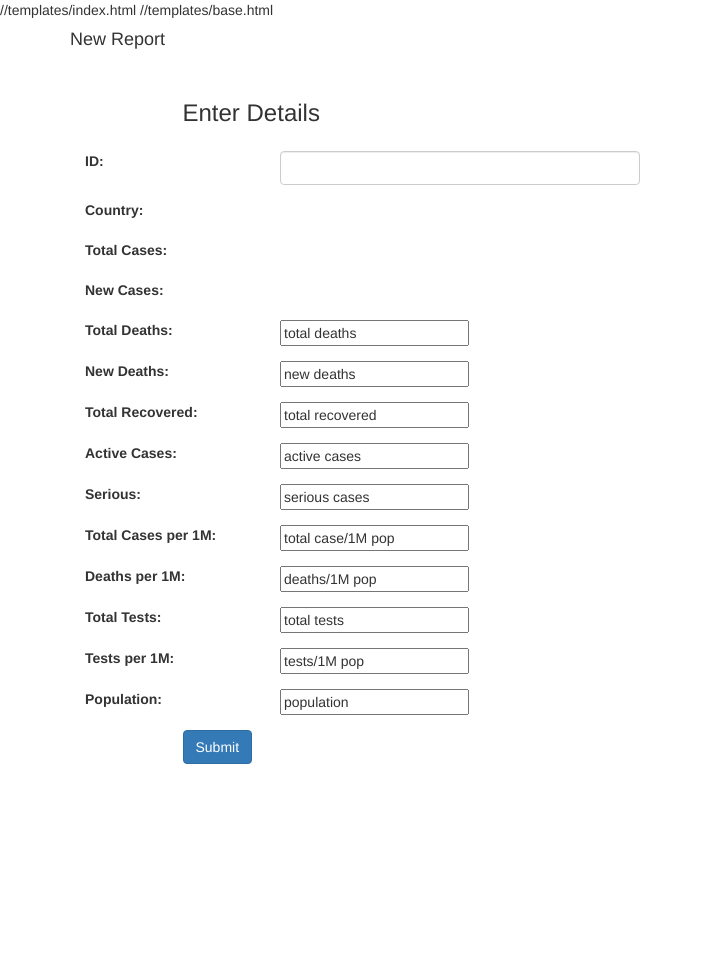
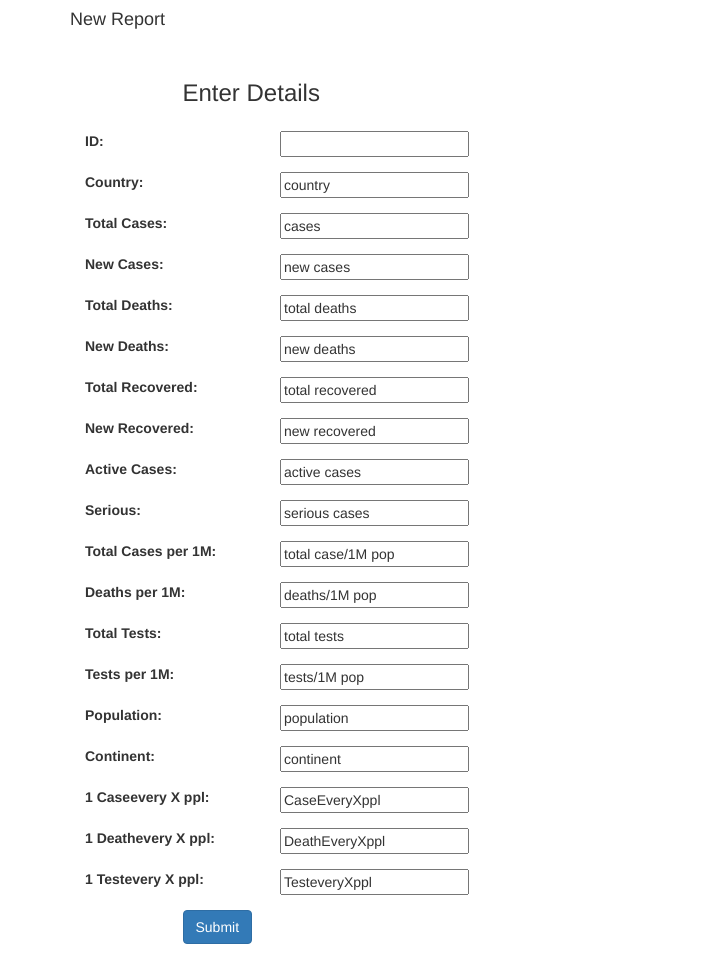
Before and after one commit to Ramanujam3991/covid-statistics-awareness, a Django app: page /addnew in a window 1280 px wide. Shown: the whole page, without its empty margins (0-703 px from the left). Before the commit the page ends 764 px from the top, so only its background shows below. Run offline with Django 3.2, Linux system fonts and the light colour scheme; some libraries are stand-ins or nearby versions.

Commit message:
Working model

```diff
--- a/django_project/settings.py
+++ b/django_project/settings.py
@@ -38,6 +38,7 @@ INSTALLED_APPS = [
     'django.contrib.messages',
     'django.contrib.staticfiles',
     'myapp',
+
 ]
 
 MIDDLEWARE = [
--- a/myapp/admin.py
+++ b/myapp/admin.py
@@ -3,3 +3,4 @@ from .models import *
 # Register your models here.
 
 admin.site.register(Todo)
+admin.site.register(Covid)
--- a/myapp/forms.py
+++ b/myapp/forms.py
@@ -3,23 +3,24 @@ from .models import Todo
 class TodoForm(forms.ModelForm):
     class Meta:
         model = Todo
-        fields = ['id', 'Country', 'TotalCases','New_cases','total_Deaths','new_deaths','total_recovered','active_cases','serious','total_cases_percent','deaths_percent','total_tests','tests_percent','population','continent','CaseEveryXppl','DeathEveryXppl','TesteveryXppl'] #https://docs.djangoproject.com/en/3.0/ref/forms/widgets/
-        widgets = { 'id': forms.TextInput(attrs={ 'class': 'form-control' }),
-            'Country,Other': forms.TextInput(attrs={ 'class': 'form-control' }),
-            'TotalCases': forms.TextInput(attrs={ 'class': 'form-control' }),
-            'NewCases': forms.TextInput(attrs={ 'class': 'form-control' }),
-            'TotalDeaths': forms.TextInput(attrs={ 'class': 'form-control' }),
-            'NewDeaths': forms.TextInput(attrs={ 'class': 'form-control' }),
-            'TotalRecovered': forms.TextInput(attrs={ 'class': 'form-control' }),
-            'ActiveCases': forms.TextInput(attrs={ 'class': 'form-control' }),
-            'Serious,Critical': forms.TextInput(attrs={ 'class': 'form-control' }),
-            'Tot Cases/1M pop': forms.TextInput(attrs={ 'class': 'form-control' }),
-            'Deaths/1M pop': forms.TextInput(attrs={ 'class': 'form-control' }),
-            'TotalTests': forms.TextInput(attrs={ 'class': 'form-control' }),
-            'Tests/ 1M pop': forms.TextInput(attrs={ 'class': 'form-control' }),
-            'Population': forms.TextInput(attrs={ 'class': 'form-control' }),
-            'Continent': forms.TextInput(attrs={ 'class': 'form-control' }),
-            '1 Caseevery X ppl': forms.TextInput(attrs={ 'class': 'form-control' }),
-            '1 Deathevery X ppl': forms.TextInput(attrs={ 'class': 'form-control' }),
-            '1 Testevery X ppl': forms.TextInput(attrs={ 'class': 'form-control' }),
-      }
+        fields = ['id', 'Country', 'TotalCases','New_cases','total_Deaths','new_deaths','total_recovered','new_recovered','active_cases','serious','total_cases_percent','deaths_percent','total_tests','tests_percent','population','continent','CaseEveryXppl','DeathEveryXppl','TesteveryXppl'] #https://docs.djangoproject.com/en/3.0/ref/forms/widgets/
+      #   widgets = { 'id': forms.TextInput(attrs={ 'class': 'form-control' }),
+      #       'Country,Other': forms.TextInput(attrs={ 'class': 'form-control' }),
+      #       'TotalCases': forms.TextInput(attrs={ 'class': 'form-control' }),
+      #       'NewCases': forms.TextInput(attrs={ 'class': 'form-control' }),
+      #       'TotalDeaths': forms.TextInput(attrs={ 'class': 'form-control' }),
+      #       'NewDeaths': forms.TextInput(attrs={ 'class': 'form-control' }),
+      #       'TotalRecovered': forms.TextInput(attrs={ 'class': 'form-control' }),
+      #       'NewRecovered': forms.TextInput(attrs={ 'class': 'form-control' }),
+      #       'ActiveCases': forms.TextInput(attrs={ 'class': 'form-control' }),
+      #       'Serious,Critical': forms.TextInput(attrs={ 'class': 'form-control' }),
+      #       'Tot Cases/1M pop': forms.TextInput(attrs={ 'class': 'form-control' }),
+      #       'Deaths/1M pop': forms.TextInput(attrs={ 'class': 'form-control' }),
+      #       'TotalTests': forms.TextInput(attrs={ 'class': 'form-control' }),
+      #       'Tests/ 1M pop': forms.TextInput(attrs={ 'class': 'form-control' }),
+      #       'Population': forms.TextInput(attrs={ 'class': 'form-control' }),
+      #       'Continent': forms.TextInput(attrs={ 'class': 'form-control' }),
+      #       '1 Caseevery X ppl': forms.TextInput(attrs={ 'class': 'form-control' }),
+      #       '1 Deathevery X ppl': forms.TextInput(attrs={ 'class': 'form-control' }),
+      #       '1 Testevery X ppl': forms.TextInput(attrs={ 'class': 'form-control' }),
+      # }
--- a/myapp/models.py
+++ b/myapp/models.py
@@ -3,27 +3,54 @@ from django.db import models
 # Create your models here.
 class Todo(models.Model):
     id = models.IntegerField(primary_key=True)
-    Country = models.CharField(max_length=100, default='country')
-    TotalCases = models.CharField(max_length=100, default='cases')
-    New_cases = models.CharField(max_length=100, default='new cases')
-    total_Deaths = models.CharField(max_length=100, default='total deaths')
-    new_deaths = models.CharField(max_length=100, default='new deaths')
-    total_recovered = models.CharField(max_length=100, default='total recovered')
-    active_cases = models.CharField(max_length=100, default='active cases')
-    serious = models.CharField(max_length=100, default='serious cases')
-    total_cases_percent = models.CharField(max_length=100, default='total case/1M pop')
-    deaths_percent = models.CharField(max_length=100, default='deaths/1M pop')
-    total_tests = models.CharField(max_length=100, default='total tests')
-    tests_percent = models.CharField(max_length=100, default='tests/1M pop')
-    population = models.CharField(max_length=100, default='population')
-    continent= models.CharField(max_length=100, default='continent')
-    CaseEveryXppl=models.CharField(max_length=100, default='population')
-    DeathEveryXppl=models.CharField(max_length=100, default='population')
-    TesteveryXppl= models.CharField(max_length=100, default='population')
+    Country = models.CharField(max_length=100, db_column='Country,Other', default='country')
+    TotalCases = models.CharField(max_length=100, db_column='TotalCases', default='cases')
+    New_cases = models.CharField(max_length=100, db_column='NewCases', default='new cases')
+    total_Deaths = models.CharField(max_length=100, db_column='TotalDeaths', default='total deaths')
+    new_deaths = models.CharField(max_length=100, db_column='NewDeaths', default='new deaths')
+    total_recovered = models.CharField(max_length=100, db_column='TotalRecovered', default='total recovered')
+    new_recovered = models.CharField(max_length=100, db_column='NewRecovered', default='new recovered')
+    active_cases = models.CharField(max_length=100, db_column='ActiveCases', default='active cases')
+    serious = models.CharField(max_length=100, db_column='Serious,Critical', default='serious cases')
+    total_cases_percent = models.CharField(max_length=100, db_column='Tot Cases/1M pop', default='total case/1M pop')
+    deaths_percent = models.CharField(max_length=100, db_column='Deaths/1M pop', default='deaths/1M pop')
+    total_tests = models.CharField(max_length=100, db_column='TotalTests', default='total tests')
+    tests_percent = models.CharField(max_length=100, db_column='Tests/ 1M pop', default='tests/1M pop')
+    population = models.CharField(max_length=100, db_column='Population', default='population')
+    continent= models.CharField(max_length=100, db_column='Continent', default='continent')
+    CaseEveryXppl=models.CharField(max_length=100, db_column='1 Caseevery X ppl', default='CaseEveryXppl')
+    DeathEveryXppl=models.CharField(max_length=100, db_column='1 Deathevery X ppl', default='DeathEveryXppl')
+    TesteveryXppl= models.CharField(max_length=100, db_column='1 Testevery X ppl', default='TesteveryXppl')
     objects: models.Manager()
+    class Meta:
+       db_table="web_crawler"
 
+class Covid(models.Model):
+    updated = models.IntegerField(primary_key=True)
+    country = models.CharField(max_length=100)
+    countryInfo = models.CharField(max_length=100)
+    cases = models.CharField(max_length=100)
+    todayCases = models.CharField(max_length=100)
+    deaths = models.CharField(max_length=100)
+    todayDeaths = models.CharField(max_length=100)
+    recovered = models.CharField(max_length=100)
+    todayRecovered = models.CharField(max_length=100)
+    active = models.CharField(max_length=100)
+    critical = models.CharField(max_length=100)
+    casesPerOneMillion = models.CharField(max_length=100)
+    deathsPerOneMillion = models.CharField(max_length=100)
+    tests = models.CharField(max_length=100)
+    testsPerOneMillion = models.CharField(max_length=100)
+    population= models.CharField(max_length=100)
+    continent=models.CharField(max_length=100)
+    oneCasePerPeople=models.CharField(max_length=100)
+    oneDeathPerPeople= models.CharField(max_length=100)
+    activePerOneMillion=models.CharField(max_length=100)
+    recoveredPerOneMillion= models.CharField(max_length=100)
+    criticalPerOneMillion= models.CharField(max_length=100)
+    objects: models.Manager()
     class Meta:
-        db_table="web_crawler"
+       db_table="api_covid_data"
 
 
 
--- a/myapp/templates/base.html
+++ b/myapp/templates/base.html
@@ -1,4 +1,4 @@
-//templates/base.html
+
 
 <html lang="en">
 <head>
--- a/myapp/templates/index.html
+++ b/myapp/templates/index.html
@@ -1,4 +1,4 @@
-//templates/index.html
+
 {% extends "base.html" %}
 
 {% block title %}Add New Covid Report{% endblock title %}
@@ -26,19 +26,19 @@
    <div class="form-group row">
   <label class="col-sm-2 col-form-label">Country:</label>
   <div class="col-sm-4">
-    {{ form.country }}
+    {{ form.Country}}
   </div>
    </div>
   <div class="form-group row">
   <label class="col-sm-2 col-form-label">Total Cases:</label>
   <div class="col-sm-4">
-    {{ form.total_cases }}
+    {{ form.TotalCases }}
   </div>
    </div>
   <div class="form-group row">
   <label class="col-sm-2 col-form-label">New Cases:</label>
   <div class="col-sm-4">
-    {{ form.new_cases }}
+    {{ form.New_cases }}
   </div>
    </div>
  <div class="form-group row">
@@ -57,6 +57,12 @@
   <label class="col-sm-2 col-form-label">Total Recovered:</label>
   <div class="col-sm-4">
     {{ form.total_recovered }}
+  </div>
+   </div>
+   <div class="form-group row">
+  <label class="col-sm-2 col-form-label">New Recovered:</label>
+  <div class="col-sm-4">
+    {{ form.new_recovered }}
   </div>
    </div>
   <div class="form-group row">
@@ -101,7 +107,29 @@
     {{ form.population }}
   </div>
    </div>
-
+<div class="form-group row">
+  <label class="col-sm-2 col-form-label">Continent:</label>
+  <div class="col-sm-4">
+    {{ form.continent }}
+  </div>
+   </div>
+   <div class="form-group row">
+  <label class="col-sm-2 col-form-label">1 Caseevery X ppl:</label>
+  <div class="col-sm-4">
+    {{ form.CaseEveryXppl }}
+  </div>
+   </div>  <div class="form-group row">
+  <label class="col-sm-2 col-form-label">1 Deathevery X ppl:</label>
+  <div class="col-sm-4">
+    {{ form.DeathEveryXppl }}
+  </div>
+   </div>
+   <div class="form-group row">
+  <label class="col-sm-2 col-form-label">1 Testevery X ppl:</label>
+  <div class="col-sm-4">
+    {{ form.TesteveryXppl }}
+  </div>
+   </div>
   <div class="form-group row">
   <label class="col-sm-1 col-form-label"></label>
   <div class="col-sm-4">
```
Also changed, not shown: myapp/templates/edit.html (+39 -6 lines), myapp/templates/show.html (+11 -1 lines), myapp/migrations/0001_initial.py, myapp/migrations/0002_auto_20210413_1043.py (deleted), myapp/migrations/0003_auto_20210414_0729.py (deleted), myapp/migrations/0004_auto_20210417_0150.py (deleted).
